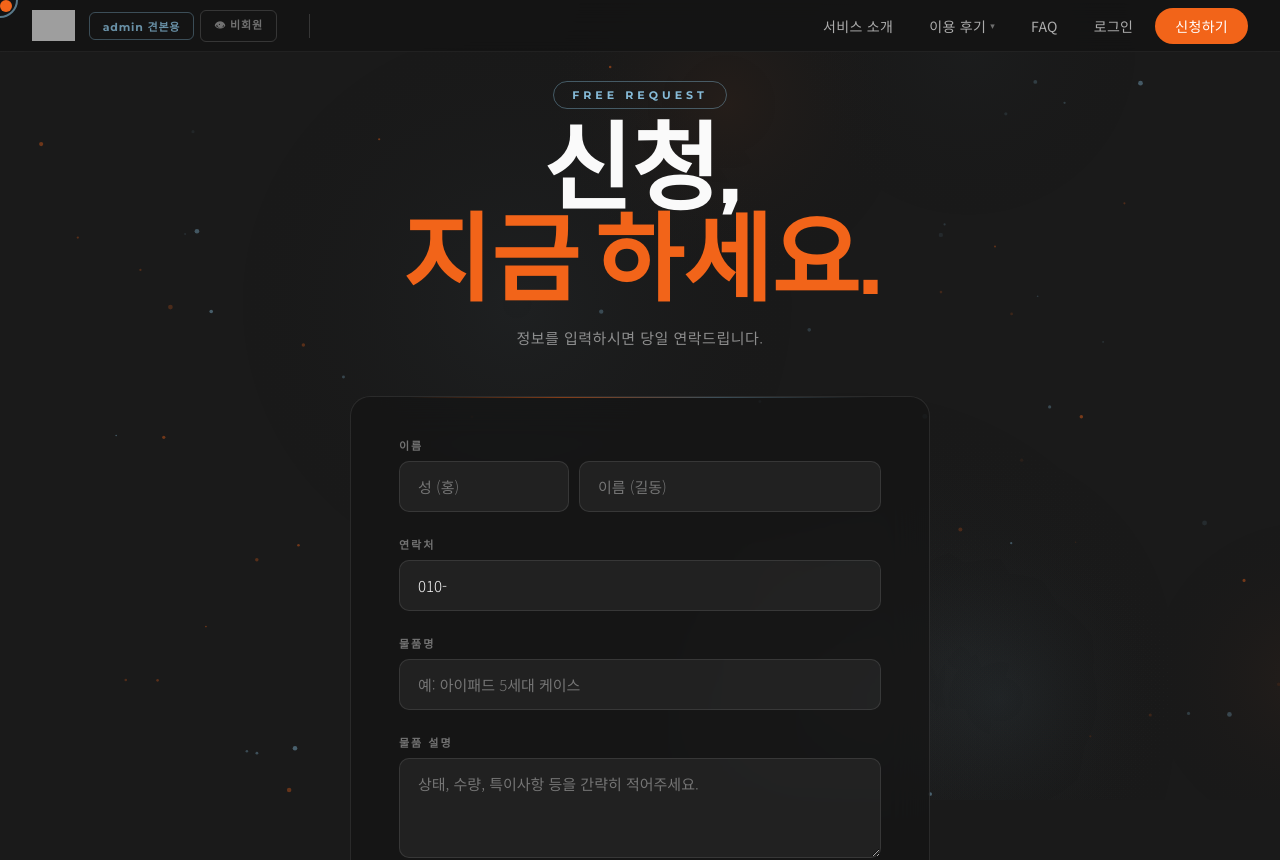
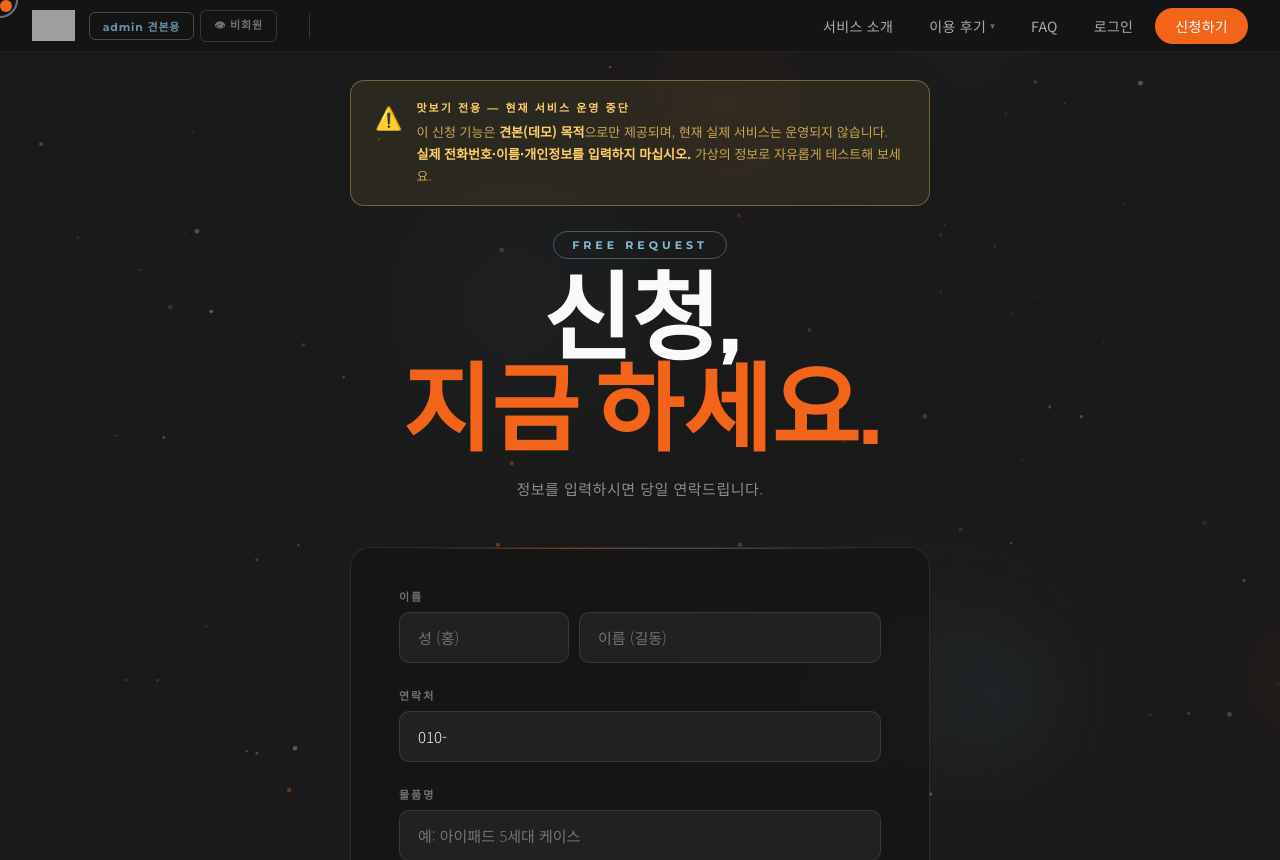
Before and after one commit to Jinwo0o-develop/danggu, a Python web app: template src/templates/당근마켓/apply.html in a window 1280 px wide. Shown: the top 860 px of the page. Run offline with Jinja, Linux system fonts and the light colour scheme; the template is opened without the code that fills it, so the values that code supplies are empty; grey boxes are pictures that could not be loaded.

Commit message:
feat: 신청하기 페이지에 맛보기 전용 경고 배너 추가
현재 서비스 운영 중단 안내 및 실제 개인정보 입력 금지
경고문을 신청 폼 상단에 표시. 성공 화면에는 표시 안 함.

Co-Authored-By: Claude Sonnet 4.6 <noreply@anthropic.com>

```diff
--- a/src/templates/당근마켓/apply.html
+++ b/src/templates/당근마켓/apply.html
@@ -415,6 +415,52 @@
     font-family: 'Noto Sans KR', sans-serif;
   }
 
+  /* ── Demo Warning Banner ── */
+  .demo-warning {
+    width: 100%;
+    max-width: 580px;
+    margin-bottom: 24px;
+    background: rgba(255, 209, 102, 0.08);
+    border: 1px solid rgba(255, 209, 102, 0.35);
+    border-radius: 14px;
+    padding: 18px 24px;
+    display: flex;
+    gap: 14px;
+    align-items: flex-start;
+  }
+
+  .demo-warning-icon {
+    font-size: 22px;
+    flex-shrink: 0;
+    margin-top: 1px;
+  }
+
+  .demo-warning-body {
+    flex: 1;
+  }
+
+  .demo-warning-title {
+    font-family: 'Montserrat', sans-serif;
+    font-size: 11px;
+    font-weight: 700;
+    letter-spacing: 2px;
+    text-transform: uppercase;
+    color: #FFD166;
+    margin-bottom: 6px;
+  }
+
+  .demo-warning-text {
+    font-size: 13px;
+    font-weight: 300;
+    color: rgba(255, 209, 102, 0.75);
+    line-height: 1.7;
+  }
+
+  .demo-warning-text strong {
+    color: #FFD166;
+    font-weight: 600;
+  }
+
   @media (max-width: 600px) {
     .form-card, .success-card { padding: 28px 20px; }
   }
@@ -429,6 +475,21 @@
 {% include '당근마켓/_navbar.html' %}
 
 <main class="apply-page">
+
+  {% if not success %}
+  <!-- DEMO WARNING BANNER -->
+  <div class="demo-warning">
+    <div class="demo-warning-icon">⚠️</div>
+    <div class="demo-warning-body">
+      <div class="demo-warning-title">맛보기 전용 — 현재 서비스 운영 중단</div>
+      <div class="demo-warning-text">
+        이 신청 기능은 <strong>견본(데모) 목적</strong>으로만 제공되며, 현재 실제 서비스는 운영되지 않습니다.<br>
+        <strong>실제 전화번호·이름·개인정보를 입력하지 마십시오.</strong>
+        가상의 정보로 자유롭게 테스트해 보세요.
+      </div>
+    </div>
+  </div>
+  {% endif %}
 
   {% if success %}
   <!-- SUCCESS STATE -->
```
